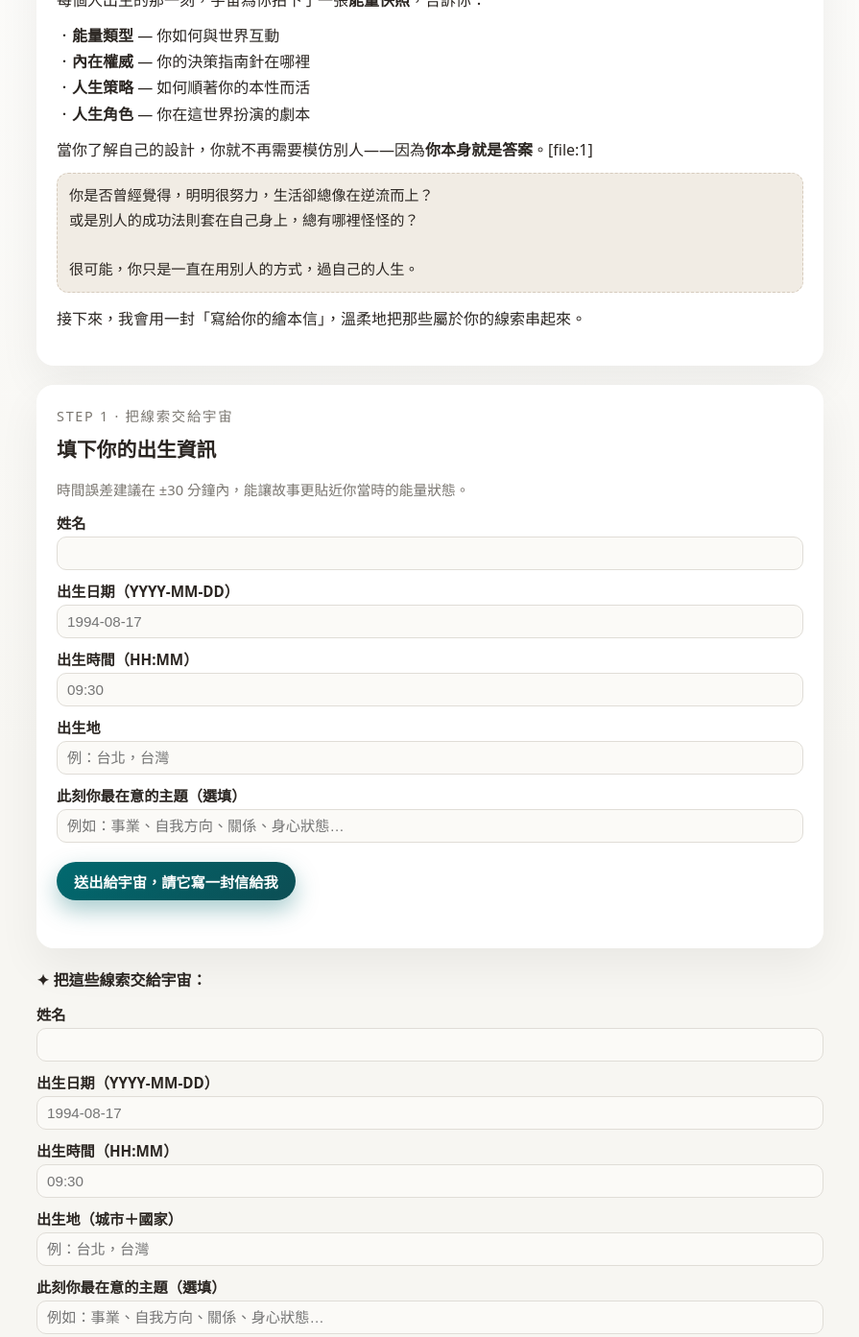
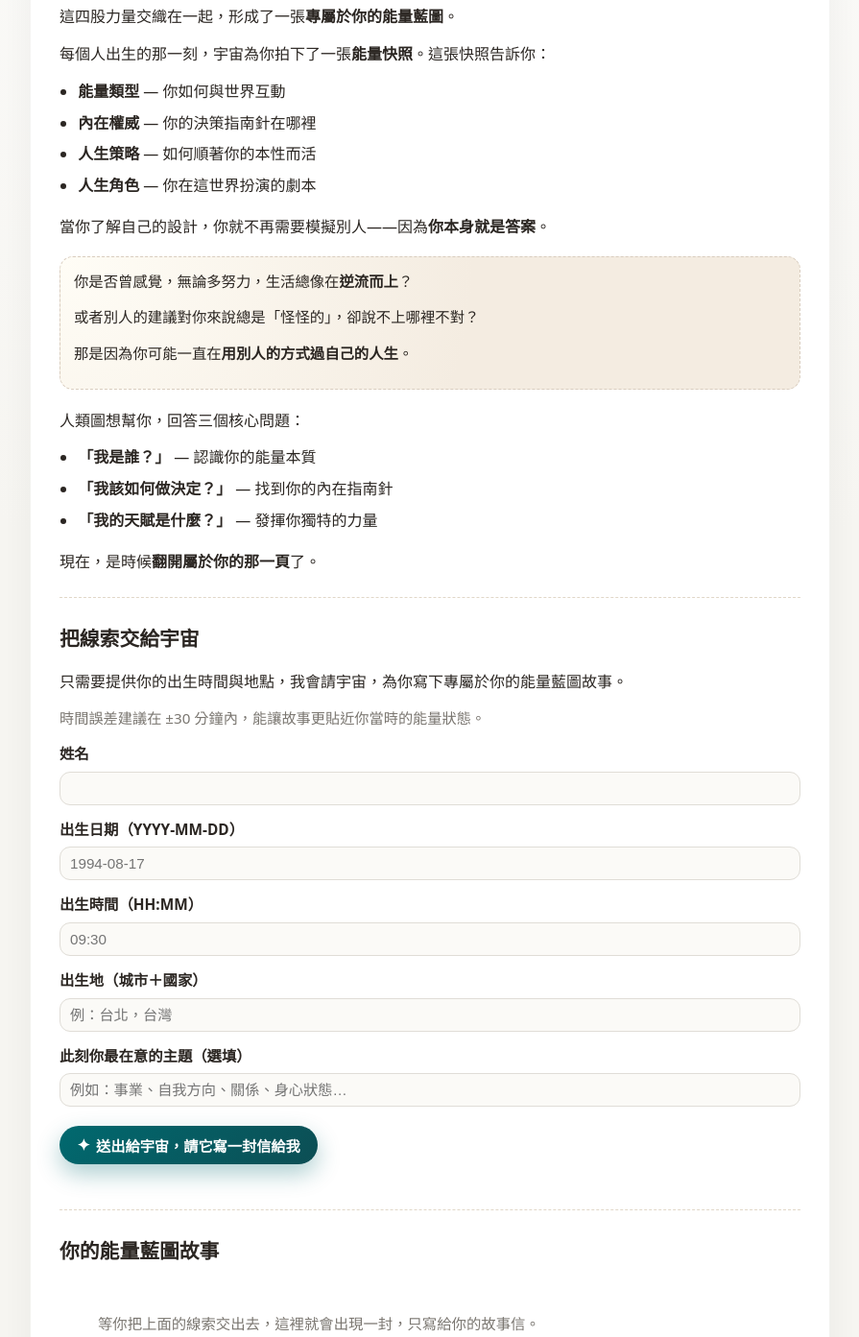
Before and after one commit to annie-hung/human-design-project, a plain HTML site: page frontend/index.html in a window 1280 px wide. Shown: the part 501-1894 px from the top of the page at 96% size, without its empty margins (192-1087 px from the left). Drawn offline with Linux system fonts and the light colour scheme.

Commit message:
Update index.html

```diff
--- a/frontend/index.html
+++ b/frontend/index.html
@@ -13,95 +13,156 @@
       --primary: #01696f;
       --primary-dark: #0c4e54;
       --border: #e0ddd7;
+      --radius-card: 20px;
     }
-    * { box-sizing: border-box; }
+
+    * {
+      box-sizing: border-box;
+    }
+
+    html, body {
+      margin: 0;
+      padding: 0;
+    }
+
     body {
-      margin: 0;
-      padding: 24px 16px 40px;
       font-family: system-ui, -apple-system, BlinkMacSystemFont, "Noto Sans TC", sans-serif;
-      line-height: 1.7;
-      background: radial-gradient(circle at top, #ffffff 0, var(--bg) 55%);
+      line-height: 1.8;
       color: var(--text-main);
+      background:
+        radial-gradient(circle at top, #ffffff 0, var(--bg) 54%),
+        linear-gradient(180deg, #faf8f3 0%, #f3efe6 100%);
+      min-height: 100vh;
       display: flex;
       justify-content: center;
     }
-    .page {
-      max-width: 820px;
+
+    main {
       width: 100%;
+      max-width: 880px;
+      padding: 32px 16px 40px;
     }
-    h1, h2, h3 {
-      margin: 0 0 12px;
+
+    .page-card {
+      background: var(--card);
+      border-radius: var(--radius-card);
+      box-shadow:
+        0 18px 45px rgba(0, 0, 0, 0.06),
+        0 0 0 0.5px rgba(255, 255, 255, 0.6);
+      padding: 28px 22px 32px;
+      position: relative;
+      overflow: hidden;
     }
+
+    .page-card::before {
+      content: "";
+      position: absolute;
+      inset: -40%;
+      background:
+        radial-gradient(circle at 0% 0%, rgba(255, 255, 255, 0.9) 0, transparent 48%),
+        radial-gradient(circle at 100% 20%, rgba(1, 105, 111, 0.08) 0, transparent 50%),
+        radial-gradient(circle at 10% 100%, rgba(212, 184, 136, 0.2) 0, transparent 55%);
+      opacity: 0;
+      transform: scale(1.06);
+      transition: opacity 1200ms ease-out, transform 1200ms ease-out;
+      z-index: -1;
+    }
+
+    .page-card.ready::before {
+      opacity: 1;
+      transform: scale(1);
+    }
+
+    .header-eyebrow {
+      font-size: 0.78rem;
+      letter-spacing: 0.22em;
+      text-transform: uppercase;
+      color: var(--text-muted);
+      margin-bottom: 6px;
+    }
+
     h1 {
-      font-size: 1.8rem;
+      font-size: 1.9rem;
       letter-spacing: 0.08em;
+      margin: 0 0 18px;
     }
+
     h2 {
       font-size: 1.3rem;
+      margin: 24px 0 12px;
     }
+
     p {
       margin: 0 0 10px;
     }
-    .card {
-      background: var(--card);
-      border-radius: 18px;
-      padding: 20px 20px 24px;
-      box-shadow: 0 18px 45px rgba(0, 0, 0, 0.06);
-      border: 1px solid rgba(255, 255, 255, 0.7);
-      backdrop-filter: blur(12px);
-      margin-bottom: 20px;
+
+    strong {
+      font-weight: 600;
     }
-    .card-header {
-      font-size: 0.9rem;
-      color: var(--text-muted);
-      letter-spacing: 0.12em;
-      text-transform: uppercase;
+
+    ul {
+      margin: 0 0 14px 1.2em;
+      padding: 0;
+    }
+
+    li {
       margin-bottom: 4px;
     }
-    .accent {
-      color: var(--primary);
-      font-weight: 600;
+
+    .highlight-box {
+      margin: 16px 0 18px;
+      padding: 12px 14px;
+      border-radius: 14px;
+      background: radial-gradient(circle at 0 0, #fffdf6 0, #f4ece1 55%);
+      border: 1px dashed #d9cdbf;
+      font-size: 0.96rem;
     }
+
     .muted {
       color: var(--text-muted);
-      font-size: 0.92rem;
-    }
-    .highlight {
-      background: #f1ece4;
-      border-radius: 12px;
-      padding: 10px 12px;
-      border: 1px dashed #d6cbbd;
-      margin: 10px 0 14px;
       font-size: 0.95rem;
     }
-    strong {
-      font-weight: 600;
+
+    hr {
+      border: none;
+      border-top: 1px dashed #e1d7c8;
+      margin: 22px 0 18px;
     }
 
     /* form */
     form label {
       display: block;
-      font-size: 0.95rem;
-      margin: 10px 0 4px;
       font-weight: 600;
+      font-size: 0.96rem;
+      margin-bottom: 4px;
     }
+
+    .field {
+      margin: 10px 0 12px;
+    }
+
     input {
       width: 100%;
       padding: 8px 10px;
-      border-radius: 10px;
+      border-radius: 11px;
       border: 1px solid var(--border);
       font-size: 0.95rem;
       outline: none;
-      transition: border-color 0.18s ease, box-shadow 0.18s ease;
-      background: #fbfaf7;
+      transition: border-color 0.18s ease, box-shadow 0.18s ease, background-color 0.18s ease;
+      background-color: #fbfaf7;
     }
+
     input:focus {
       border-color: var(--primary);
-      box-shadow: 0 0 0 1px rgba(1, 105, 111, 0.15);
-      background: #ffffff;
+      box-shadow: 0 0 0 1px rgba(1, 105, 111, 0.14);
+      background-color: #ffffff;
     }
+
     button {
-      margin-top: 16px;
+      display: inline-flex;
+      align-items: center;
+      gap: 6px;
+      margin-top: 8px;
       padding: 9px 18px;
       border-radius: 999px;
       border: none;
@@ -110,177 +171,198 @@
       background: linear-gradient(135deg, var(--primary), var(--primary-dark));
       color: #ffffff;
       cursor: pointer;
-      box-shadow: 0 10px 25px rgba(1, 105, 111, 0.35);
+      box-shadow: 0 10px 25px rgba(1, 105, 111, 0.32);
       transition: transform 0.16s ease, box-shadow 0.16s ease, opacity 0.16s ease;
     }
+
+    button span.sparkle {
+      font-size: 1.05rem;
+    }
+
     button:hover:not(:disabled) {
       transform: translateY(-1px);
       box-shadow: 0 14px 32px rgba(1, 105, 111, 0.4);
     }
+
     button:active:not(:disabled) {
       transform: translateY(0);
-      box-shadow: 0 6px 18px rgba(1, 105, 111, 0.35);
+      box-shadow: 0 6px 18px rgba(1, 105, 111, 0.32);
     }
+
     button:disabled {
       opacity: 0.6;
       cursor: not-allowed;
       box-shadow: none;
     }
+
     #status {
-      margin-top: 8px;
       min-height: 1.2em;
+      margin-top: 6px;
     }
 
-    /* result */
     #result {
       margin-top: 6px;
       white-space: pre-wrap;
       font-size: 0.96rem;
     }
+
     .result-placeholder {
-      padding: 10px 12px 0;
-      border-top: 1px dashed #e0d7c8;
-      margin-top: 4px;
+      padding-top: 4px;
+    }
+
+    /* simple fade-in animation for sections */
+    .fade-section {
+      opacity: 0;
+      transform: translateY(12px);
+      transition: opacity 700ms ease-out, transform 700ms ease-out;
+    }
+
+    .fade-section.visible {
+      opacity: 1;
+      transform: translateY(0);
     }
 
     @media (min-width: 900px) {
-      body { padding: 40px 24px 56px; }
-      h1 { font-size: 2rem; }
+      main {
+        padding: 40px 24px 48px;
+      }
+      h1 {
+        font-size: 2.1rem;
+      }
+      .page-card {
+        padding: 32px 30px 38px;
+      }
     }
   </style>
 </head>
 <body>
-  <main class="page">
-    <!-- 繪本開場區塊 -->
-    <section class="card">
-      <div class="card-header">HUMAN DESIGN STORYBOOK</div>
+  <main>
+    <article class="page-card" id="page">
+      <header class="fade-section">
+        <div class="header-eyebrow">HUMAN DESIGN STORYBOOK</div>
         <h1>一場關於自我覺醒的繪本旅程</h1>
+      </header>
 
-      <p>1987 年 1 月，在西班牙伊比薩島的一個靜謐夜晚，<strong>一個男人聽見了宇宙的聲音</strong>。[file:1]</p>
-      <p>他的名字叫 Ra Uru Hu。在連續八天八夜裡，他接收到一套完整的知識系統——將中國易經、西方占星、印度脈輪、猶太卡巴拉融為一體。[file:1]</p>
-      <p>這就是<strong>人類圖</strong>的誕生。一張能夠解讀每個人獨特能量密碼的地圖。[file:1]</p>
+      <section class="fade-section">
+        <p>1987 年 1 月，在西班牙伊比薩島的一個靜謐夜晚，<strong>一個男人聽見了宇宙的聲音</strong>。</p>
+        <p>他的名字叫 Ra Uru Hu。在連續八天八夜裡，他接收到一套完整的知識系統——將中國易經、西方占星、印度脈輪、猶太卡巴拉融為一體。</p>
+        <p>這就是<strong>人類圖</strong>的誕生，一張能夠解讀每個人獨特能量密碼的地圖。</p>
 
-      <p>人類圖不是憑空創造的系統，而是<strong>四個古老智慧的完美融合</strong>：[file:1]</p>
-      <p>．<strong>易經</strong> 給了它 64 個閘門的架構<br>
-         ．<strong>占星</strong> 定位了你出生時的星體位置<br>
-         ．<strong>脈輪</strong> 揭示了你的九大能量中心<br>
-         ．<strong>卡巴拉</strong> 連結了生命之樹的通道</p>
+        <p>人類圖不是憑空創造的系統，而是<strong>四個古老智慧的完美融合</strong>：</p>
+        <ul>
+          <li><strong>易經</strong> 給了它 64 個閘門的架構</li>
+          <li><strong>占星</strong> 定位了你出生時的星體位置</li>
+          <li><strong>脈輪</strong> 揭示了你的九大能量中心</li>
+          <li><strong>卡巴拉</strong> 連結了生命之樹的通道</li>
+        </ul>
 
-      <p>這四股力量交織在一起，形成了一張<strong>專屬於你的能量藍圖</strong>。[file:1]</p>
-      <p>每個人出生的那一刻，宇宙為你拍下了一張<strong>能量快照</strong>，告訴你：</p>
+        <p>這四股力量交織在一起，形成了一張<strong>專屬於你的能量藍圖</strong>。</p>
+        <p>每個人出生的那一刻，宇宙為你拍下了一張<strong>能量快照</strong>。這張快照告訴你：</p>
 
-      <p>．<strong>能量類型</strong> — 你如何與世界互動<br>
-         ．<strong>內在權威</strong> — 你的決策指南針在哪裡<br>
-         ．<strong>人生策略</strong> — 如何順著你的本性而活<br>
-         ．<strong>人生角色</strong> — 你在這世界扮演的劇本</p>
+        <ul>
+          <li><strong>能量類型</strong> — 你如何與世界互動</li>
+          <li><strong>內在權威</strong> — 你的決策指南針在哪裡</li>
+          <li><strong>人生策略</strong> — 如何順著你的本性而活</li>
+          <li><strong>人生角色</strong> — 你在這世界扮演的劇本</li>
+        </ul>
 
-      <p>當你了解自己的設計，你就不再需要模仿別人——因為<strong>你本身就是答案</strong>。[file:1]</p>
+        <p>當你了解自己的設計，你就不再需要模擬別人——因為<strong>你本身就是答案</strong>。</p>
 
-      <div class="highlight">
-        你是否曾經覺得，明明很努力，生活卻總像在逆流而上？<br>
-        或是別人的成功法則套在自己身上，總有哪裡怪怪的？<br><br>
-        很可能，你只是一直在用別人的方式，過自己的人生。
+        <div class="highlight-box">
+          <p>你是否曾感覺，無論多努力，生活總像在<strong>逆流而上</strong>？</p>
+          <p>或者別人的建議對你來說總是「怪怪的」，卻說不上哪裡不對？</p>
+          <p>那是因為你可能一直在<strong>用別人的方式過自己的人生</strong>。</p>
         </div>
 
-      <p>接下來，我會用一封「寫給你的繪本信」，溫柔地把那些屬於你的線索串起來。</p>
+        <p>人類圖想幫你，回答三個核心問題：</p>
+        <ul>
+          <li><strong>「我是誰？」</strong> — 認識你的能量本質</li>
+          <li><strong>「我該如何做決定？」</strong> — 找到你的內在指南針</li>
+          <li><strong>「我的天賦是什麼？」</strong> — 發揮你獨特的力量</li>
+        </ul>
+
+        <p>現在，是時候<strong>翻開屬於你的那一頁</strong>了。</p>
       </section>
 
-    <!-- 填寫資料區塊 -->
-    <section class="card">
-      <div class="card-header">STEP 1 · 把線索交給宇宙</div>
-      <h2>填下你的出生資訊</h2>
+      <section class="fade-section">
+        <hr />
+        <h2>把線索交給宇宙</h2>
+        <p>只需要提供你的出生時間與地點，我會請宇宙，為你寫下專屬於你的能量藍圖故事。</p>
         <p class="muted">時間誤差建議在 ±30 分鐘內，能讓故事更貼近你當時的能量狀態。</p>
 
         <form id="hd-form">
-        <label>姓名
+          <div class="field">
+            <label>姓名</label>
             <input name="name" required>
-        </label>
-        <label>出生日期（YYYY-MM-DD）
+          </div>
+          <div class="field">
+            <label>出生日期（YYYY-MM-DD）</label>
             <input name="dob" placeholder="1994-08-17" required>
-        </label>
-        <label>出生時間（HH:MM）
+          </div>
+          <div class="field">
+            <label>出生時間（HH:MM）</label>
             <input name="tob" placeholder="09:30" required>
-        </label>
-        <label>出生地
+          </div>
+          <div class="field">
+            <label>出生地（城市＋國家）</label>
             <input name="place" placeholder="例：台北，台灣" required>
-        </label>
-        <label>此刻你最在意的主題（選填）
+          </div>
+          <div class="field">
+            <label>此刻你最在意的主題（選填）</label>
             <input name="life_focus" placeholder="例如：事業、自我方向、關係、身心狀態…">
-        </label>
+          </div>
 
-        <button type="submit" id="submit-btn">送出給宇宙，請它寫一封信給我</button>
-      </form>
+          <button type="submit" id="submit-btn">
+            <span class="sparkle">✦</span>
+            送出給宇宙，請它寫一封信給我
+          </button>
 
           <div id="status" class="muted"></div>
-    </section>
-<!-- 這一段放在故事文本裡，接在「請提供準確的出生時間與地點…」之後 -->
-
-<section id="hd-input">
-  <p><strong>✦ 把這些線索交給宇宙：</strong></p>
-
-  <form id="hd-form">
-    <p>
-      <label>姓名<br>
-        <input name="name" required>
-      </label>
-    </p>
-    <p>
-      <label>出生日期（YYYY-MM-DD）<br>
-        <input name="dob" placeholder="1994-08-17" required>
-      </label>
-    </p>
-    <p>
-      <label>出生時間（HH:MM）<br>
-        <input name="tob" placeholder="09:30" required>
-      </label>
-    </p>
-    <p>
-      <label>出生地（城市＋國家）<br>
-        <input name="place" placeholder="例：台北，台灣" required>
-      </label>
-    </p>
-    <p>
-      <label>此刻你最在意的主題（選填）<br>
-        <input name="life_focus" placeholder="例如：事業、自我方向、關係、身心狀態…">
-      </label>
-    </p>
-
-    <p>
-      <button type="submit" id="submit-btn">
-        送出給宇宙，請它寫一封信給我
-      </button>
-    </p>
-
-    <p id="status" class="muted"></p>
         </form>
       </section>
 
-<section id="hd-result">
-  <p><strong>✦ 你的能量藍圖故事：</strong></p>
-  <div id="result" class="muted">
-    等你把上面的資訊交出去，這裡就會出現一封只寫給你的故事信。
-  </div>
-</section>
-    <!-- 解讀結果區塊 -->
-    <section class="card">
-      <div class="card-header">STEP 2 · 展開你的專屬頁面</div>
+      <section class="fade-section">
+        <hr />
         <h2>你的能量藍圖故事</h2>
-
-      <div id="result" class="result-placeholder muted">
+        <div id="result" class="muted result-placeholder">
           等你把上面的線索交出去，這裡就會出現一封，只寫給你的故事信。
         </div>
       </section>
+    </article>
   </main>
 
   <script>
-    // TODO：換成你的 Apps Script Web App /exec URL
-    const BACKEND_URL = 'https://script.google.com/macros/s/AKfycbwgoDBhMacZ8gSnTkwyWYnpQzUIgpKYJ2T_tfDmqtKbj542AB5ZYfK24nwi3nKwORRx/exec';
+    // ====== 1. 頁面進場與滾動淡入效果 ======
+    window.addEventListener('load', () => {
+      const page = document.getElementById('page');
+      if (page) page.classList.add('ready');
+
+      const sections = document.querySelectorAll('.fade-section');
+      const observer = new IntersectionObserver(
+        (entries) => {
+          entries.forEach((entry) => {
+            if (entry.isIntersecting) {
+              entry.target.classList.add('visible');
+              observer.unobserve(entry.target);
+            }
+          });
+        },
+        { threshold: 0.15 }
+      );
+
+      sections.forEach((sec) => observer.observe(sec));
+    });
+
+    // ====== 2. 呼叫後端 API（Apps Script Web App） ======
+    // TODO：改成你自己的 Web App /exec URL
+    const BACKEND_URL = 'https://script.google.com/macros/s/AKfycbwMxb4GtIvXdOPW8JgvJO_T5WcBJOek3xurFdu2bc7knpn7s-yDVuWMzgtLraC6wod0/exec';
 
     const form = document.getElementById('hd-form');
     const statusEl = document.getElementById('status');
     const resultEl = document.getElementById('result');
     const btn = document.getElementById('submit-btn');
 
+    if (form) {
       form.addEventListener('submit', async (e) => {
         e.preventDefault();
 
@@ -300,60 +382,19 @@
 
           if (!data.ok) {
             statusEl.textContent = '';
-          resultEl.textContent = '目前無法取得解讀：' + (data.error || '未知錯誤，請稍後再試。');
+            resultEl.textContent =
+              '目前無法取得解讀：' + (data.error || '未知錯誤，請稍後再試。');
             return;
           }
 
-        statusEl.textContent = '已由模型 ' + data.model + ' 完成解讀，你可以慢慢讀完這封信。';
+          statusEl.textContent =
+            '已由模型 ' + data.model + ' 完成解讀，你可以慢慢讀完這封信。';
           resultEl.textContent = data.text;
         } catch (err) {
           console.error(err);
           statusEl.textContent = '';
-        resultEl.textContent = '連線後端時發生錯誤，請稍後再試一次。';
-      } finally {
-        btn.disabled = false;
-      }
-    });
-  </script>
-  <script>
-  // 換成你 Apps Script Web App 部署後的 /exec URL
-  const BACKEND_URL = 'https://script.google.com/macros/s/AKfycbwMxb4GtIvXdOPW8JgvJO_T5WcBJOek3xurFdu2bc7knpn7s-yDVuWMzgtLraC6wod0/exec';
-
-  const form = document.getElementById('hd-form');
-  const statusEl = document.getElementById('status');
-  const resultEl = document.getElementById('result');
-  const btn = document.getElementById('submit-btn');
-
-  if (form) {
-    form.addEventListener('submit', async (e) => {
-      e.preventDefault();
-
-      const formData = new FormData(form);
-      statusEl.textContent = '宇宙正在翻閱你的能量藍圖，請稍等片刻…';
-      resultEl.textContent = '';
-      btn.disabled = true;
-
-      try {
-        const res = await fetch(BACKEND_URL, {
-          method: 'POST',
-          body: formData
-        });
-
-        const data = await res.json();
-
-        if (!data.ok) {
-          statusEl.textContent = '';
-          resultEl.textContent = '目前無法取得解讀：' + (data.error || '未知錯誤，請稍後再試。');
-          return;
-        }
-
-        statusEl.textContent = '已由模型 ' + data.model + ' 完成解讀，你可以慢慢讀完這封信。';
-        resultEl.textContent = data.text;
-        resultEl.classList.remove('muted');
-      } catch (err) {
-        console.error(err);
-        statusEl.textContent = '';
-        resultEl.textContent = '連線後端時發生錯誤，請稍後再試一次。';
+          resultEl.textContent =
+            '連線後端時發生錯誤，請稍後再試一次。';
         } finally {
           btn.disabled = false;
         }
```
Lines whose indentation alone changed are shown as unchanged.
